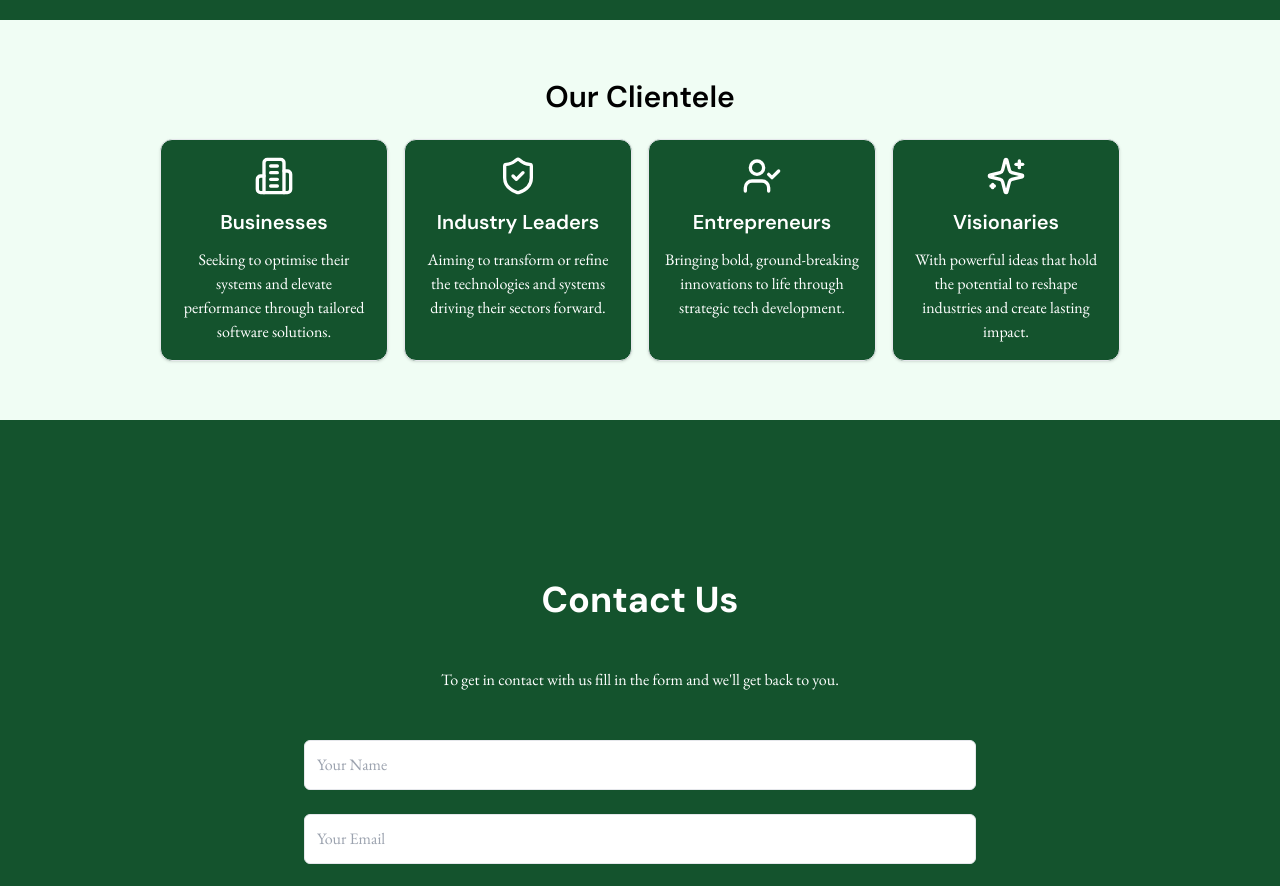
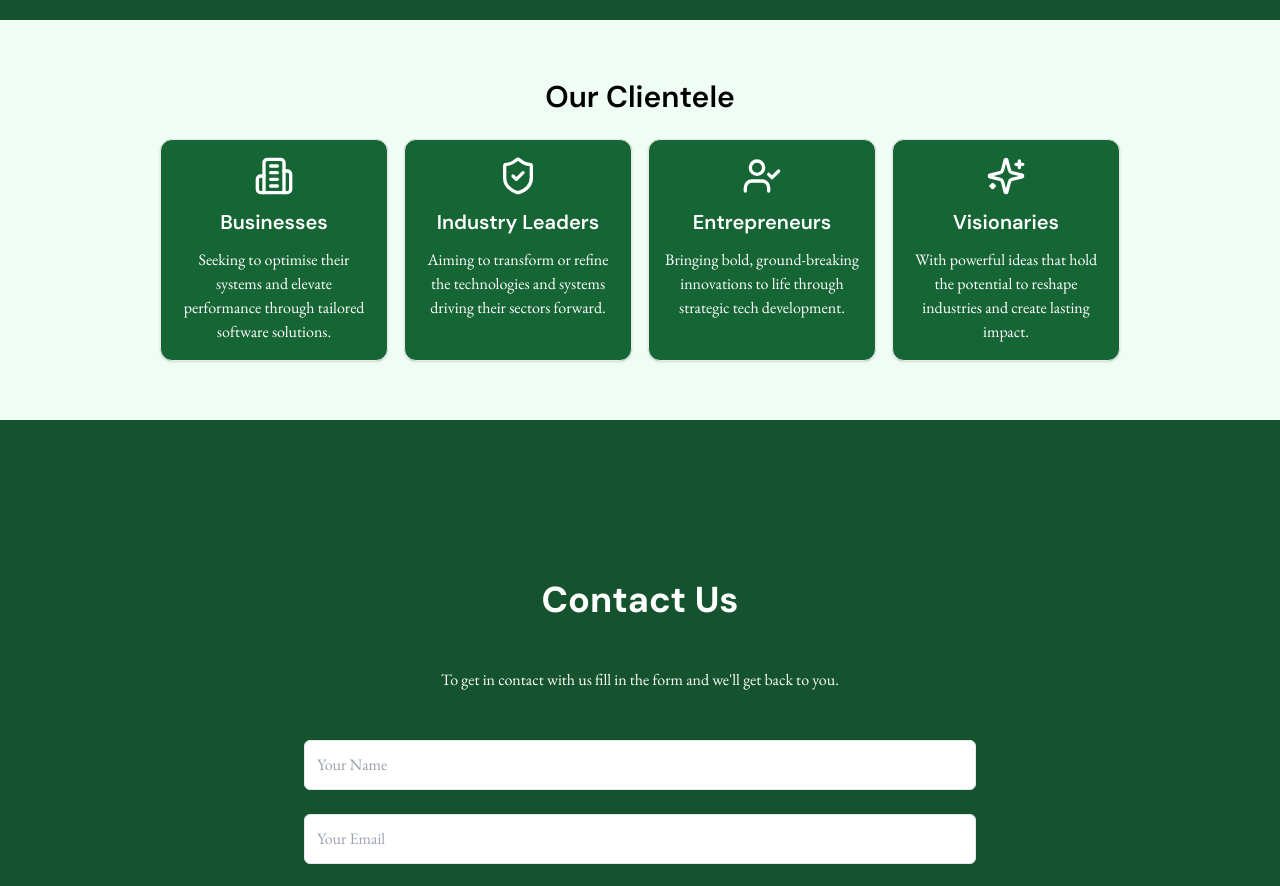
Before and after one commit to OluwaJudah/ikore, a Next.js app: page / in a window 1280 px wide. Shown: the part 2380-3266 px from the top of the page. Built offline with nearby package versions, Linux system fonts and the light colour scheme.

Commit message:
refactor: updated styling

```diff
--- a/app/page.tsx
+++ b/app/page.tsx
@@ -301,7 +301,7 @@ export default function Page() {
             Our Clientele
           </h2>
           <div className="grid gap-4 sm:grid-cols-4">
-            <Card className="bg-green-900">
+            <Card className="bg-green-800">
               <CardContent className="p-4 text-center flex flex-col items-center gap-3">
                 <Building2 className="text-white" size={40} />
                 <h3 className="text-lg text-white sm:text-xl font-semibold font-sans">
@@ -313,7 +313,7 @@ export default function Page() {
                 </p>
               </CardContent>
             </Card>
-            <Card className="bg-green-900">
+            <Card className="bg-green-800">
               <CardContent className="p-4 text-center flex flex-col items-center gap-3">
                 <ShieldCheck className="text-white" size={40} />
                 <h3 className="text-lg text-white sm:text-xl font-semibold font-sans">
@@ -325,7 +325,7 @@ export default function Page() {
                 </p>
               </CardContent>
             </Card>
-            <Card className="bg-green-900">
+            <Card className="bg-green-800">
               <CardContent className="p-4 text-center flex flex-col items-center gap-3">
                 <UserCheck className="text-white" size={40} />
                 <h3 className="text-lg text-white sm:text-xl font-semibold font-sans">
@@ -337,7 +337,7 @@ export default function Page() {
                 </p>
               </CardContent>
             </Card>
-            <Card className="bg-green-900">
+            <Card className="bg-green-800">
               <CardContent className="p-4 text-center flex flex-col items-center gap-3">
                 <Sparkles className="text-white" size={40} />
                 <h3 className="text-lg text-white sm:text-xl font-semibold font-sans">
```
